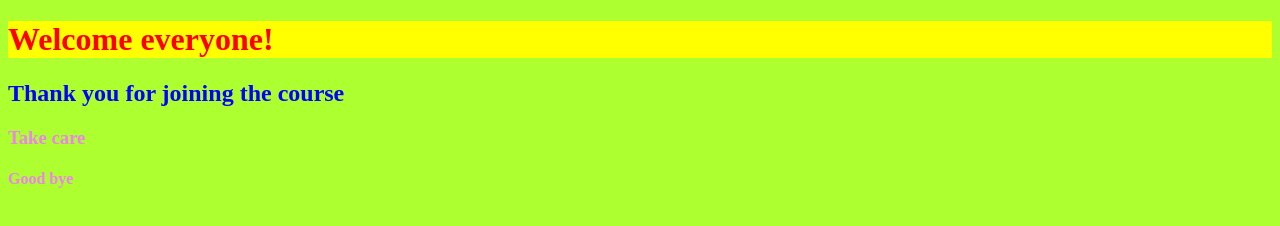
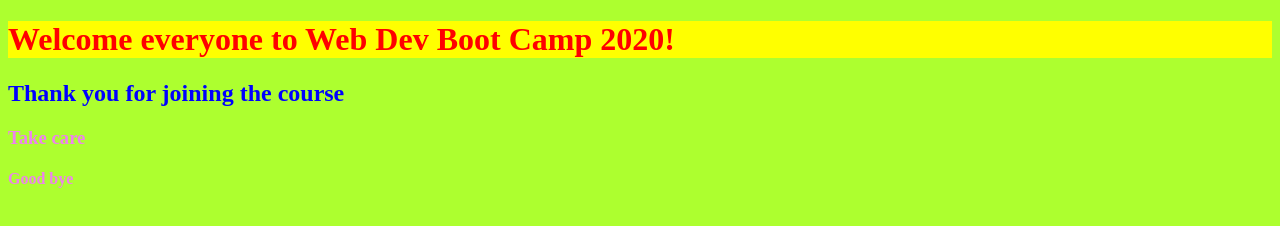
Before and after one commit to webmaaster/wevdev_bootcamp2020, a plain HTML site: page index.html in a window 1280 px wide. Drawn offline with Linux system fonts and the light colour scheme.

Commit message:
Add some text on h1 heading

```diff
--- a/index.html
+++ b/index.html
@@ -9,7 +9,7 @@
   </head>
   <!--Inline css, Internal Css, External css-->
   <body>
-    <h1>Welcome everyone!</h1>
+    <h1>Welcome everyone to Web Dev Boot Camp 2020!</h1>
     <h2>Thank you for joining the course</h2>
     <h3>Take care</h3>
     <h4>Good bye</h4>
```
